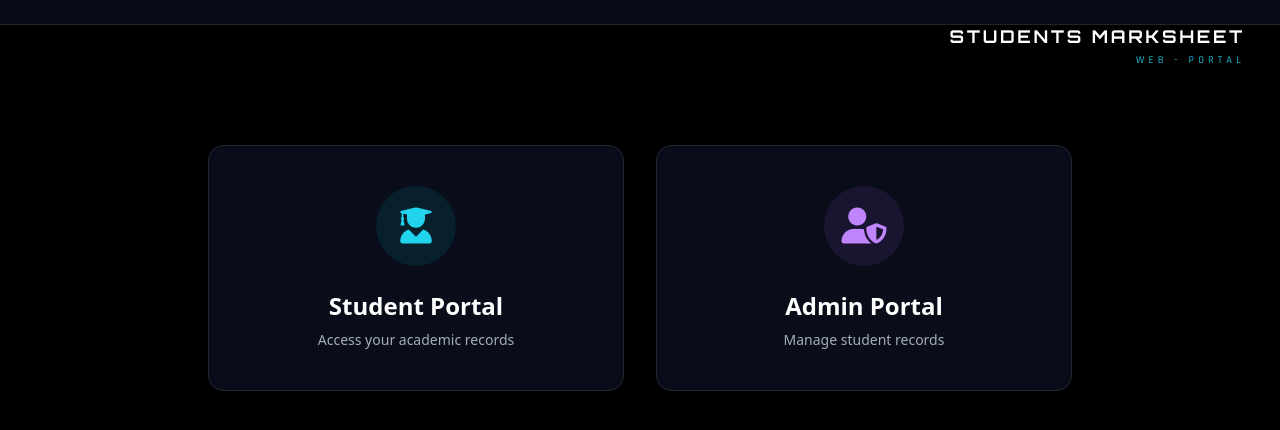
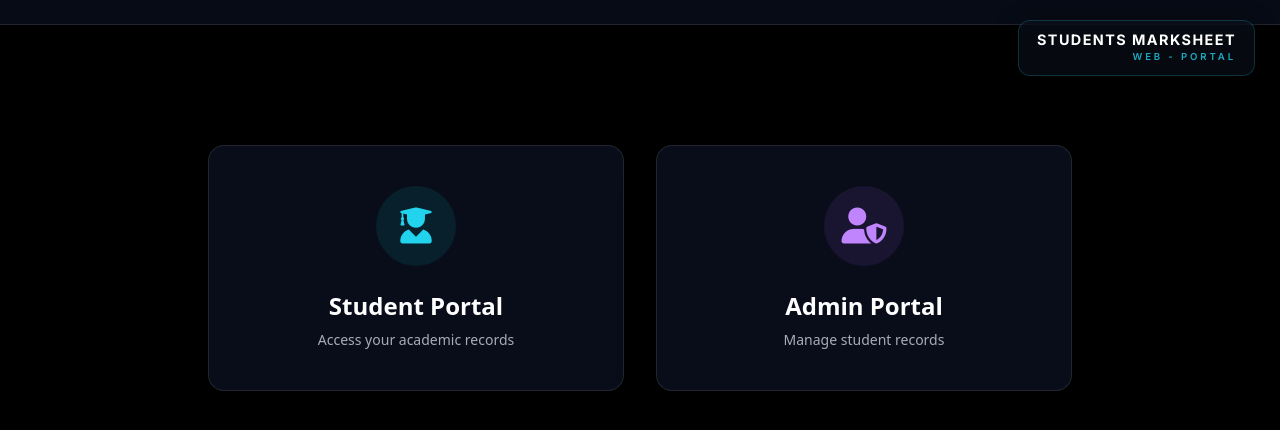
Before and after one commit to nandishnandish2000-cmyk/STUDENTS_MARKSHEET, a website: page index.html in a window 1280 px wide. Drawn offline with nearby package versions, Linux system fonts and the light colour scheme; some packages are replaced by stand-ins of ours; a script that the page names is missing.

Commit message:
Deployment v13: Super-Professional UI Overhaul. Switched portal title to Inter font, moved to top-right with a premium glass-badge style, and ensured it only shows on the home page. Forced cache refresh with v13.

```diff
--- a/index.html
+++ b/index.html
@@ -96,44 +96,52 @@
         /* Overlay Text Styles */
         #portal-title {
             position: fixed;
-            top: 25px;
-            right: 35px;
-            z-index: 60;
+            top: 20px;
+            right: 25px;
+            z-index: 100;
             text-align: right;
             pointer-events: none;
             opacity: 0;
-            transition: all 0.8s cubic-bezier(0.4, 0, 0.2, 1);
+            transition: all 0.6s cubic-bezier(0.16, 1, 0.3, 1);
+            background: rgba(15, 23, 42, 0.4);
+            backdrop-filter: blur(8px);
+            padding: 10px 18px;
+            border-radius: 12px;
+            border: 1px solid rgba(34, 211, 238, 0.2);
+            box-shadow: 0 4px 24px rgba(0, 0, 0, 0.4);
         }
 
         #portal-title.visible {
             opacity: 1;
+            transform: translateY(0);
         }
 
         #portal-title.hidden-title {
             opacity: 0 !important;
-            transform: translateX(30px);
+            transform: translateY(-15px) translateX(10px);
         }
 
         .title-main {
-            font-family: 'Orbitron', sans-serif;
-            font-size: 1.1rem;
+            font-family: 'Inter', sans-serif;
+            font-size: 0.9rem;
             font-weight: 700;
             color: #ffffff;
-            letter-spacing: 0.15em;
+            letter-spacing: 0.1em;
             text-transform: uppercase;
-            line-height: 1;
+            line-height: 1.2;
+            display: block;
         }
 
         .highlight-text {
-            font-family: 'Rajdhani', sans-serif;
-            font-size: 0.65rem;
+            font-family: 'Inter', sans-serif;
+            font-size: 0.6rem;
             color: #22d3ee;
-            letter-spacing: 0.4em;
+            letter-spacing: 0.3em;
             display: block;
-            margin-top: 4px;
             text-transform: uppercase;
-            font-weight: 500;
-            opacity: 0.9;
+            font-weight: 600;
+            opacity: 0.8;
+            margin-top: 2px;
         }
 
 
@@ -1277,7 +1285,7 @@
     </script>
 
     <!-- Original App Script -->
-    <script src="js/app.js?v=12"></script>
+    <script src="js/app.js?v=13"></script>
 
 </body>
 
```
